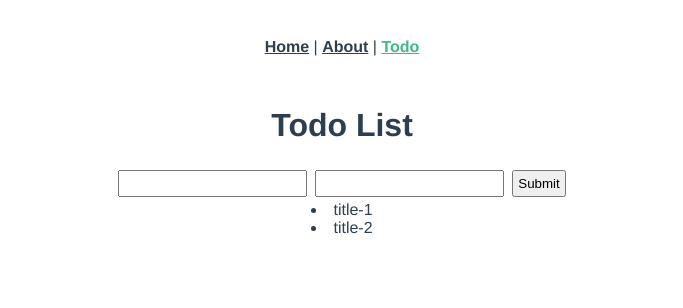
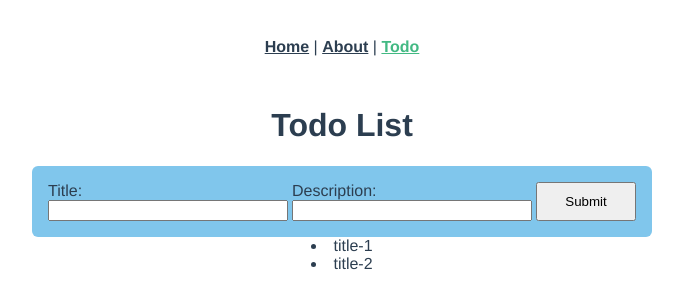
Before and after one commit to Cristian-Nass/todo-list-with-vue3-vuex4, a Vue app: page /#/todo in a window 1280 px wide. Shown: the top 308 px of the page, without its empty margins (298-981 px from the left). Built offline with nearby package versions, Linux system fonts and the light colour scheme.

Commit message:
Add a littel style

```diff
--- a/src/views/TodoView.vue
+++ b/src/views/TodoView.vue
@@ -5,14 +5,22 @@
     <li v-for="item in getTodo.todo">
       {{ item.title }}
     </li> -->
+    <div class="todo-container">
+      <div style="text-align: left; flex: 1; margin: 6px">
+        <div>Title:</div>
         <input class="input-form" type="text" name="title" ref="titleInput" />
+      </div>
+      <div style="text-align: left; flex: 1; margin: 6px">
+        <div>Description:</div>
         <input
           class="input-form"
           type="text"
           name="description"
           ref="descriptionInput"
         />
-    <button @click="addTodo" class="input-form">Submit</button>
+      </div>
+      <button @click="addTodo" style="width: 100px; margin: 6px">Submit</button>
+    </div>
     <li v-for="item in todo.todo">
       {{ item.title }}
     </li>
@@ -48,7 +56,6 @@ export default defineComponent({
           createdAt: new Date(),
           done: false,
         };
-        console.log("--------------");
         store.dispatch("addTodo", todo);
       }
     };
@@ -64,7 +71,15 @@ export default defineComponent({
 </script>
 <style scoped>
 .input-form {
-  padding: 4px;
-  margin: 4px;
+  width: 100%;
+}
+.todo-container {
+  display: flex;
+  width: 600px;
+  background-color: rgb(128, 198, 236);
+  margin: 0 auto;
+  padding: 10px;
+  border-radius: 6px;
+  justify-content: space-evenly;
 }
 </style>
```
Lines whose indentation alone changed are shown as unchanged.
